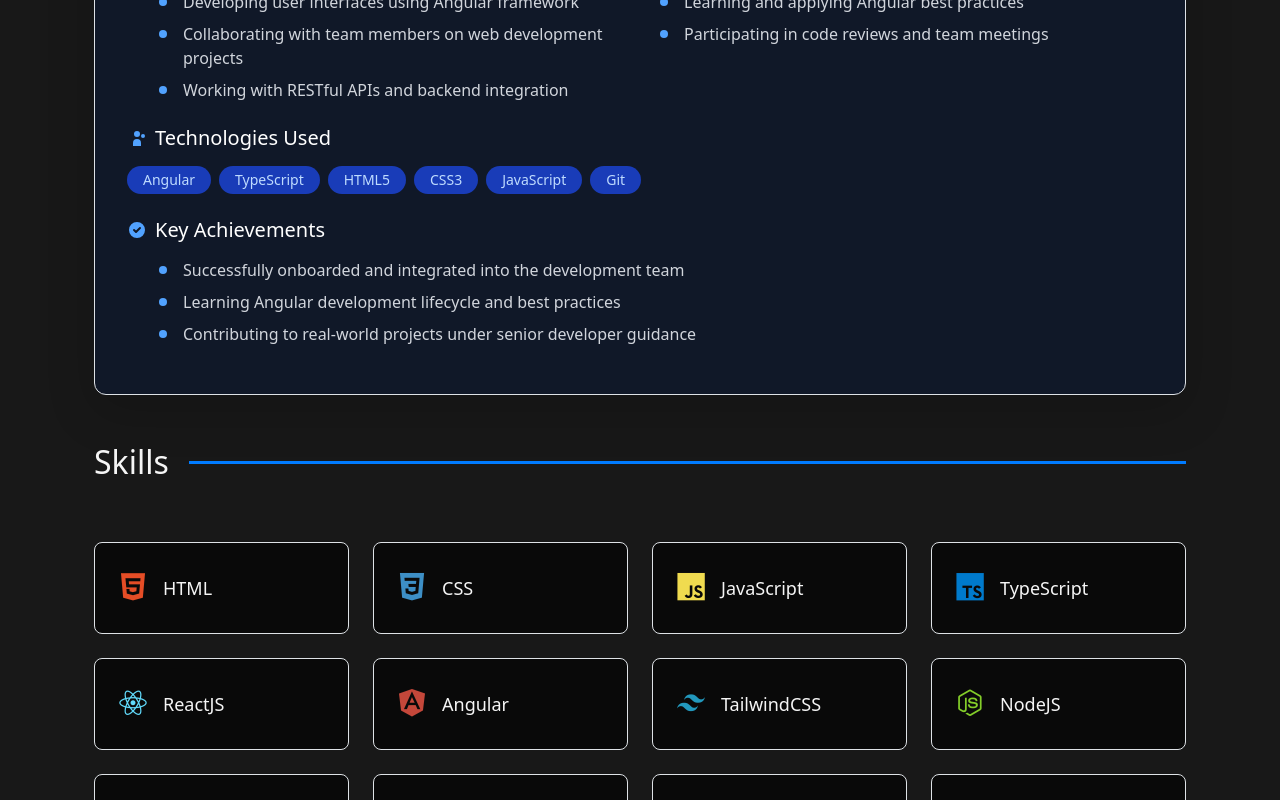
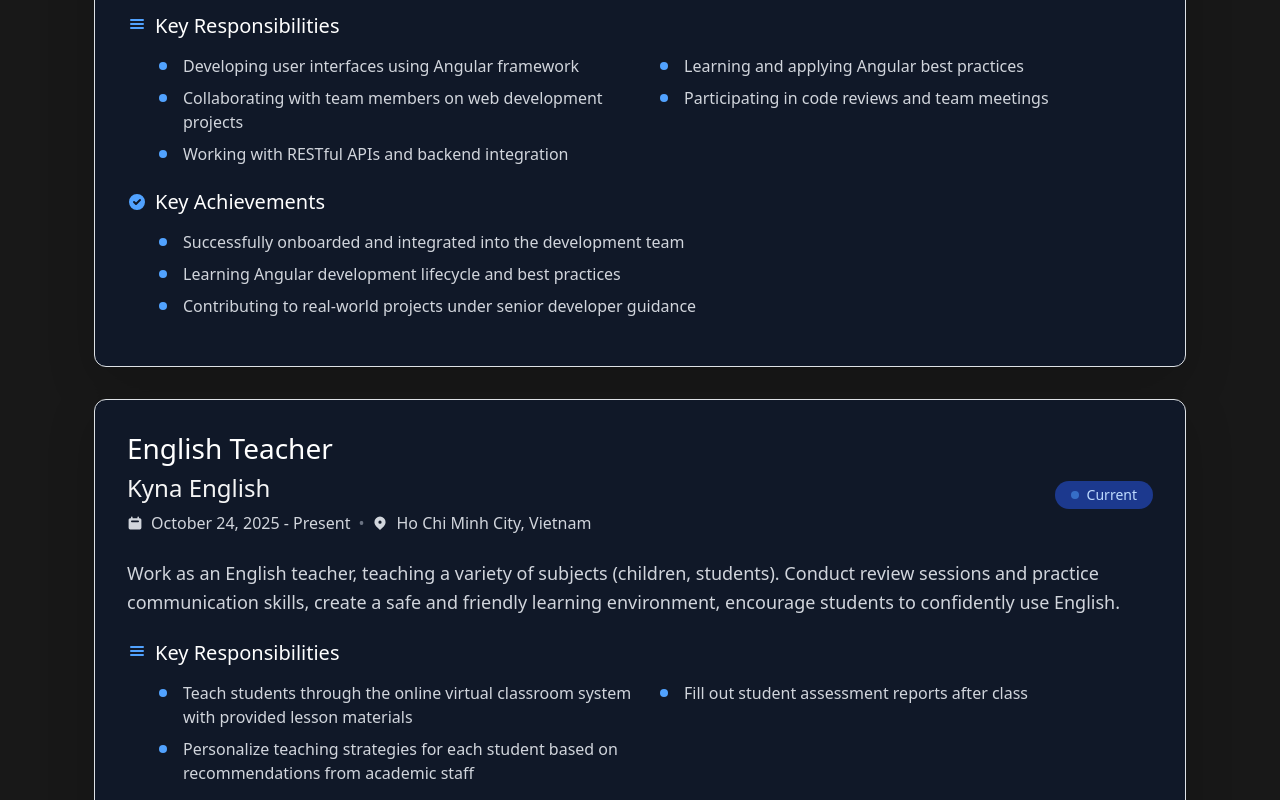
Before and after one commit to HuyANGULARandREACT/Portfolio, a React (Vite) app in the folder react_portfolio/: page / in a window 1280 px wide. Shown: the part 2020-2820 px from the top of the page. Built offline with nearby package versions, Linux system fonts and the light colour scheme.

Commit message:
add work exp

```diff
--- a/react_portfolio/src/data/Locales/en.js
+++ b/react_portfolio/src/data/Locales/en.js
@@ -153,6 +153,27 @@ const en = {
         "Contributing to real-world projects under senior developer guidance",
       ],
     },
+    {
+      id: 2,
+      company: "Kyna English",
+      position: "English Teacher",
+      duration: "October 24, 2025 - Present",
+      onboardDate: "October 24",
+      location: "Ho Chi Minh City, Vietnam",
+      description:
+        "Work as an English teacher, teaching a variety of subjects (children, students). Conduct review sessions and practice communication skills, create a safe and friendly learning environment, encourage students to confidently use English. ",
+      responsibilities: [
+        "Teach students through the online virtual classroom system with provided lesson materials",
+        "Fill out student assessment reports after class",
+        "Personalize teaching strategies for each student based on recommendations from academic staff",
+      ],
+      technologies: ["none"],
+      achievements: [
+        "Develop a set of supplementary materials to increase interaction in class and support after-school review learning.",
+        "Apply periodic assessments and detailed progress reports, helping to quickly identify knowledge gaps and adjust the learning path for each student.",
+        "Customize teaching strategies for students with special needs (test preparation, communication skills training)",
+      ],
+    },
   ],
 };
 
--- a/react_portfolio/src/data/Locales/vi.js
+++ b/react_portfolio/src/data/Locales/vi.js
@@ -133,7 +133,7 @@ const vi = {
       onboardDate: "16 tháng 9, 2025",
       location: "Thành phố Hồ Chí Minh, Việt Nam",
       description:
-        "Làm việc với vai trò thực tập sinh Angular, phát triển ứng dụng web sử dụng framework Angular và học hỏi các thực hành phát triển frontend hiện đại.",
+        "Làm việc với vai trò thực tập sinh Angular, phát triển ứng dụng web sử dụng framework Angular và học hỏi các thực hành phát triển frontend hiện đại. ",
       responsibilities: [
         "Phát triển giao diện người dùng sử dụng framework Angular",
         "Học hỏi và áp dụng các best practices của Angular",
@@ -141,20 +141,34 @@ const vi = {
         "Tham gia vào việc review code và các cuộc họp nhóm",
         "Làm việc với RESTful APIs và tích hợp backend",
       ],
-      technologies: [
-        "Angular",
-        "TypeScript",
-        "HTML5",
-        "CSS3",
-        "JavaScript",
-        "Git",
-      ],
+
       achievements: [
         "Thành công trong việc onboard và hòa nhập vào nhóm phát triển",
         "Học hỏi quy trình phát triển Angular và các best practices",
         "Đóng góp vào các dự án thực tế dưới sự hướng dẫn của senior developer",
       ],
     },
+    {
+      id: 2,
+      company: "Kyna English",
+      position: "Giáo viên tiếng anh",
+      duration: "24 tháng 10, 2025 - Hiện tại",
+      onboardDate: "24 tháng 10",
+      location: "Thành phố Hồ Chí Minh, Việt Nam",
+      description:
+        "Làm việc với vai trò giáo viên tiếng anh, giảng dạy nhiều đối tượng (thiếu nhi, học sinh). Thực hiện các buổi ôn luyện và luyện kỹ năng giao tiếp, ạo môi trường học an toàn, thân thiện, khuyến khích học viên tự tin sử dụng tiếng Anh. ",
+      responsibilities: [
+        "Dạy lớp cho học sinh thông qua hệ thống lớp học ảo trực tuyến với tài liệu bài học được cung cấp",
+        "Điền vào báo cáo đánh giá học sinh sau giờ học",
+        "Cá nhân hóa các chiến lược giảng dạy cho từng sinh viên dựa trên đề xuất của cán bộ học vụ",
+      ],
+
+      achievements: [
+        "Phát triển bộ tài liệu bổ trợ giúp tăng mức độ tương tác trong lớp và hỗ trợ việc ôn luyện ngoài giờ học.",
+        "Áp dụng các bài đánh giá định kỳ và báo cáo tiến độ chi tiết, giúp xác định nhanh lỗ hổng kiến thức và điều chỉnh lộ trình học cho từng học viên.",
+        "Tùy biến chiến lược giảng dạy cho học viên có nhu cầu đặc thù (chuẩn bị thi, rèn kỹ năng giao tiếp)",
+      ],
+    },
   ],
 };
 
--- a/react_portfolio/src/pages/home/workExp.jsx
+++ b/react_portfolio/src/pages/home/workExp.jsx
@@ -40,7 +40,7 @@ const WorkExp = () => {
   }, []);
 
   return (
-    <Container className="mt-5 mb-5">
+    <Container className="mt-15 mb-15">
       <div ref={workExpRef}>
         <h2 className="text-3xl font-bold mb-8 flex items-center gap-2">
           {t("page.workExp")}
@@ -53,7 +53,7 @@ const WorkExp = () => {
           ></span>
         </h2>
 
-        <div className="space-y-8">
+        <div className="space-y-8 mt-15 ">
           {workExperience.map((work) => (
             <div
               key={work.id}
@@ -158,7 +158,7 @@ const WorkExp = () => {
                 </ul>
               </div>
 
-              {/* Technologies */}
+              {/* Technologies
               <div className="mb-6">
                 <h5 className="text-lg font-semibold text-white mb-3 flex items-center gap-2">
                   <svg
@@ -173,7 +173,7 @@ const WorkExp = () => {
                     : "Technologies Used"}
                 </h5>
                 <div className="flex flex-wrap gap-2">
-                  {work.technologies.map((tech, index) => (
+                  {work.technologies?.map((tech, index) => (
                     <span
                       key={index}
                       className="px-3 py-1 bg-blue-800 text-blue-200 rounded-full text-sm font-medium hover:bg-blue-700 transition-colors duration-200"
@@ -182,7 +182,7 @@ const WorkExp = () => {
                     </span>
                   ))}
                 </div>
-              </div>
+              </div> */}
 
               {/* Achievements */}
               <div>
```
